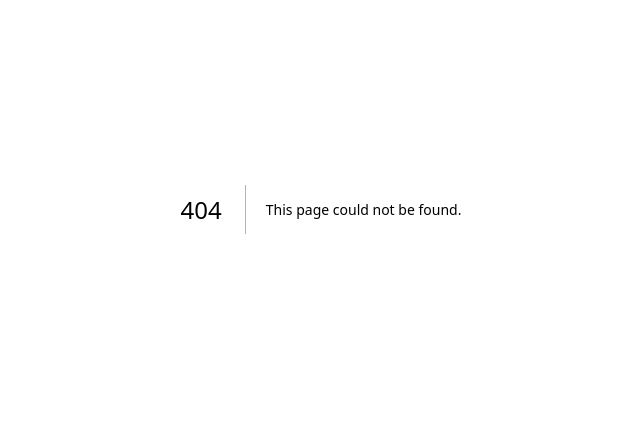
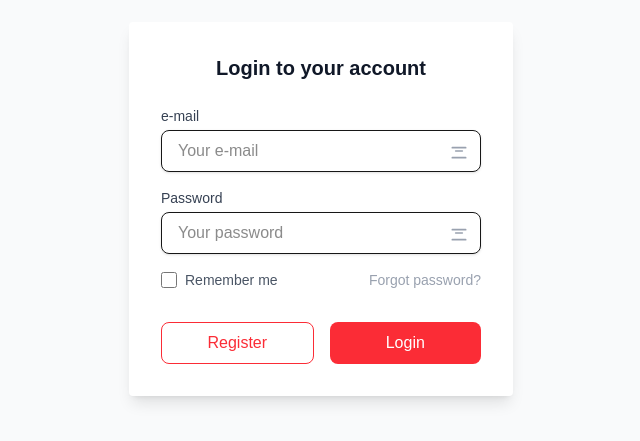
Before and after one commit to Peeratatm/demo-jules, a Next.js app: page /AQADyMUxGx5AGFZ9 in a window 1280 px wide. Before the commit this address had no page. Shown: the part 191-632 px from the top of the page, without its empty margins (319-959 px from the left). Built offline with nearby package versions, Linux system fonts and the light colour scheme.

Commit message:
feat: Add src/pages/AQADyMUxGx5AGFZ9/index.jsx for new UI component

```diff
--- /dev/null
+++ b/src/pages/AQADyMUxGx5AGFZ9/index.jsx
@@ -0,0 +1,12 @@
+import React from 'react';
+import LoginForm from '../../AQADyMUxGx5AGFZ9/components/LoginForm';
+
+const LoginPage = () => {
+  return (
+    <div>
+      <LoginForm />
+    </div>
+  );
+};
+
+export default LoginPage;
```
